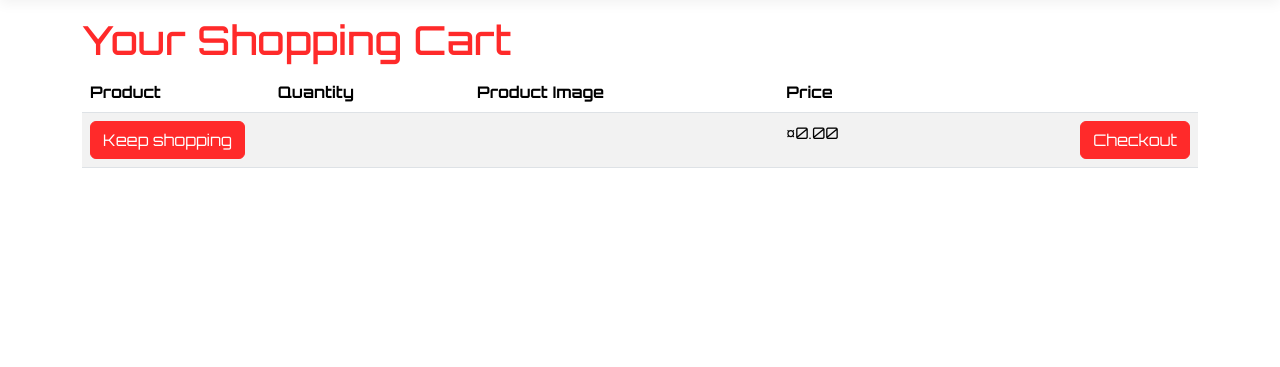
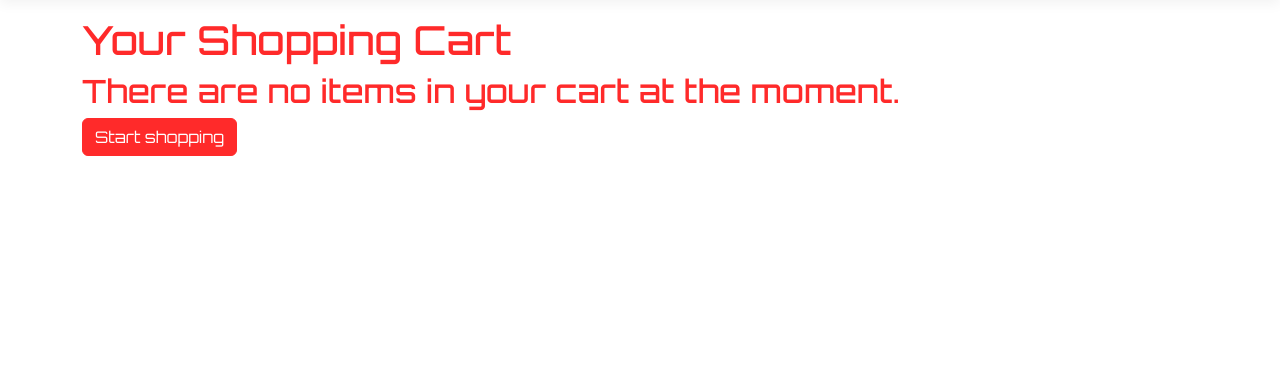
Before and after one commit to smccrindle/RetroGameStore-Demo, an ASP.NET Core app: page /Shop/Cart in a window 1280 px wide. Shown: the part 102-469 px from the top of the page. Run offline with ASP.NET Core 8, Linux system fonts and the light colour scheme; data that the repository does not hold is empty; style sheets or scripts are compiled from the project's sources; some libraries are stand-ins or nearby versions.

Commit message:
Code complete up to first break

```diff
--- a/RetroGameStore/Controllers/ShopController.cs
+++ b/RetroGameStore/Controllers/ShopController.cs
@@ -87,5 +87,20 @@ namespace RetroGameStore.Controllers
             return HttpContext.Session.GetString("CustomerId");
         }
 
+        // GET: /Shop/RemoveFromCart/12
+        public IActionResult RemoveFromCart(int id)
+        {
+            // Remove the selected item from the Carts table
+            var cartItem = _context.Carts.Find(id);
+
+            if (cartItem != null)
+            {
+                _context.Carts.Remove(cartItem);
+                _context.SaveChanges();
+            }
+            // Redirect to the updated Cart page
+            return RedirectToAction("Cart");
+        }
+
     }
 }
--- a/RetroGameStore/Views/Products/Details.cshtml
+++ b/RetroGameStore/Views/Products/Details.cshtml
@@ -52,7 +52,7 @@
     <form method="post" action="/Shop/AddToCart">
         <div class="form-group mt-4 d-flex flex-column">
             <label class="control-label" for="Quantity">Quantity:</label>
-            <input class="form-control form-control-sm w-25" name="Quantity" id="Quantity" required min="1" max="99999" type="number" />
+            <input class="form-control form-control-sm w-25" name="Quantity" id="Quantity" required min="1" max="99999" type="number" value="1" />
             <input type="hidden" name="ProductId" value="@Model.Id" />
             <button class="btn btn-primary mt-1 w-25">Add to Cart</button>
         </div>
--- a/RetroGameStore/Views/Shop/Browse.cshtml
+++ b/RetroGameStore/Views/Shop/Browse.cshtml
@@ -20,7 +20,7 @@
                     <form method="post" action="/Shop/AddToCart">
                         <div class="form-group mt-4 d-flex flex-column">
                             <label class="control-label" for="Quantity">Quantity:</label>
-                            <input class="form-control form-control-sm w-25" name="Quantity" id="Quantity" required min="1" max="99999" type="number" />
+                            <input class="form-control form-control-sm w-25" name="Quantity" id="Quantity" required min="1" max="99999" type="number" value="1" />
                             <input type="hidden" name="ProductId" value="@p.Id" />
                             <button class="btn btn-primary mt-1">Add to Cart</button>
                         </div>
--- a/RetroGameStore/Views/Shop/Cart.cshtml
+++ b/RetroGameStore/Views/Shop/Cart.cshtml
@@ -7,7 +7,13 @@
 }
 
 <h1>Your Shopping Cart</h1>
-
+@if (Model.Count() == 0)
+{
+    <h2>There are no items in your cart at the moment.</h2>
+    <a asp-action="Index" class="btn btn-primary">Start shopping</a>
+}
+else
+{
     <table class="table table-striped table-hover">
         <thead>
             <tr>
@@ -48,7 +54,7 @@
                     <td>
                         <a asp-action="Edit" asp-route-id="@item.Id">Edit</a> |
                         <a asp-action="Details" asp-route-id="@item.Id">Details</a> |
-                    <a asp-action="Delete" asp-route-id="@item.Id">Delete</a>
+                        <a asp-action="RemoveFromCart" asp-route-id="@item.Id" onclick="return confirm('Are you sure you want to remove this from your cart?')">Remove</a>
                     </td>
                 </tr>
                 total += (@item.Price * @item.Quantity);
@@ -67,3 +73,4 @@
             </tr>
         </tbody>
     </table>
+}
```
Lines whose indentation alone changed are shown as unchanged.
